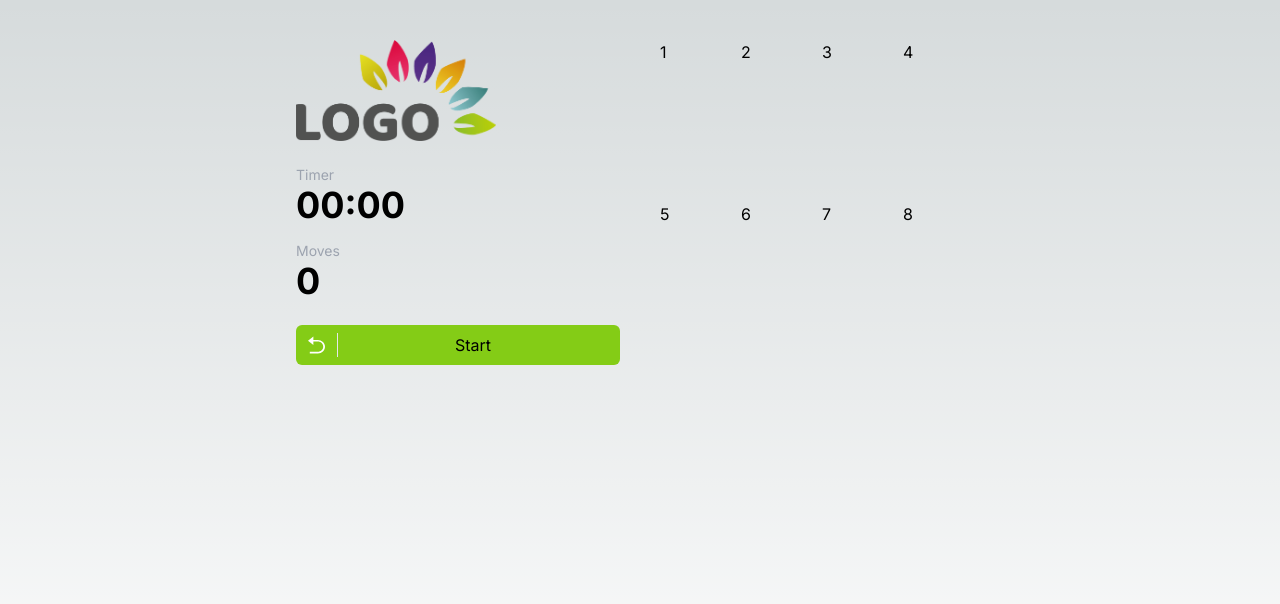
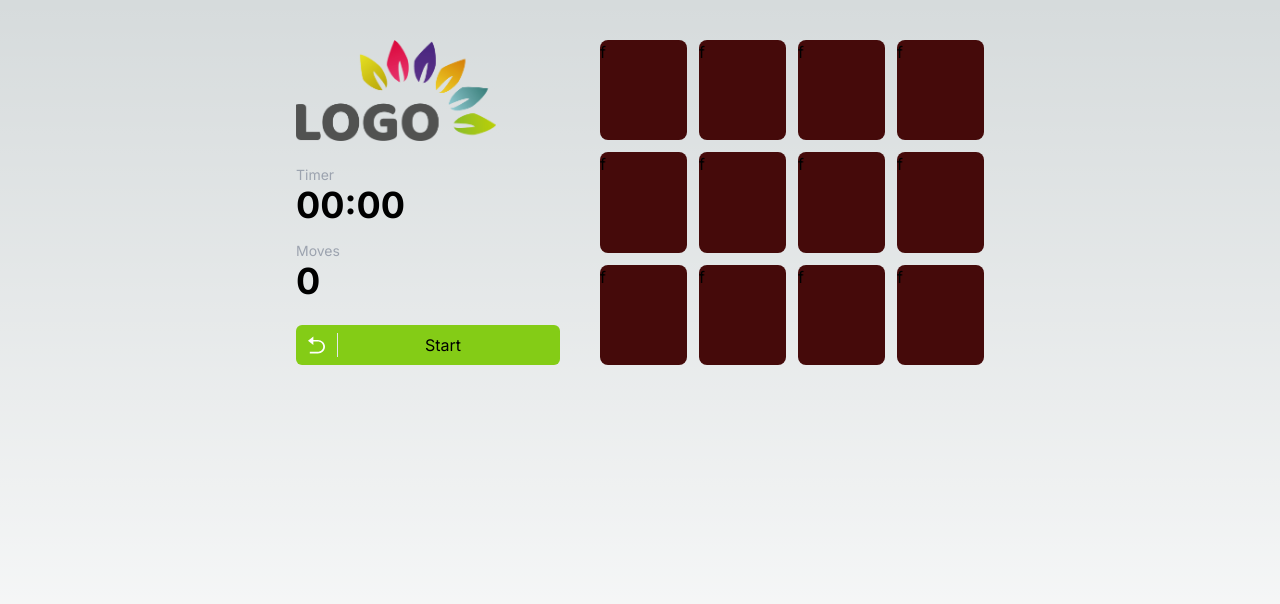
Before and after one commit to ThyagoMac/react-memory-game, a Next.js app: page / in a window 1280 px wide. Shown: the top 604 px of the page. Built offline with nearby package versions, Linux system fonts and the light colour scheme.

Commit message:
reset and start logic;

```diff
--- a/src/app/page.tsx
+++ b/src/app/page.tsx
@@ -6,8 +6,54 @@ import logoImg from "@/assets/devmemory_logo2.png";
 
 import { InfoItem } from "@/components/info-item";
 import { Button } from "@/components/button";
+import { items } from "@/data/items";
+import { useEffect, useState } from "react";
+import { GridItemType } from "@/types/GridItemType";
 
 export default function Home() {
+  const [isPlaying, setIsPlaying] = useState<boolean>(false);
+  const [timeElapsed, setTimeElapsed] = useState<number>(0);
+  const [movesCount, setMovesCount] = useState<number>(0);
+  const [showCrount, setShowCrount] = useState<number>(0);
+  const [gridItems, setGridItems] = useState<GridItemType[]>([]);
+
+  useEffect(() => {
+    resetAndCreateGrid();
+  }, []);
+
+  const resetAndCreateGrid = () => {
+    setTimeElapsed(0);
+    setMovesCount(0);
+    setShowCrount(0);
+
+    //create empty grid
+    let totalTiles = items.length * 2
+    let finalGrid: GridItemType[] =[];
+    for (let i = 0; i < totalTiles; i++) {
+      finalGrid.push({
+        item: null,
+        shown: false,
+        isSelected: false,
+      });
+    }
+    //fill gridItems
+    for (let w = 0; w < 2; w++) {
+      for (let i = 0; i < items.length; i++) {
+        let pos = -1;
+        while (pos < 0 || finalGrid[pos].item !== null) {
+          pos = Math.floor(Math.random() * totalTiles);
+        }
+
+        finalGrid[pos].item = i;
+      }
+    }
+
+    setGridItems(finalGrid);
+
+    //start game
+    setIsPlaying(true);
+  }
+
   const handleRestartBtn = () => {
     console.log('pipi')
   }
@@ -26,15 +72,10 @@ export default function Home() {
 
           <Button label="Start" icon={restartImg} onClick={handleRestartBtn} />
         </div>
-        <div className="grid grid-cols-4 flex-1">
-          <div>1</div>
-          <div>2</div>
-          <div>3</div>
-          <div>4</div>
-          <div>5</div>
-          <div>6</div>
-          <div>7</div>
-          <div>8</div>
+        <div className="grid grid-cols-4 gap-3 w-full md:w-96">
+          {gridItems.map((item, index) => (
+            <div className="bg-red-950 rounded-lg" key={index}>{item.shown ? "t": 'f'}</div>
+          ))}
         </div>
       </div>
     </main>
--- /dev/null
+++ b/src/data/items.ts
@@ -0,0 +1,16 @@
+import androidImg from "@/assets/svgs/android.svg";
+import truckImg from "@/assets/svgs/caminhao.svg";
+import disneyImg from "@/assets/svgs/disney.svg";
+import starImg from "@/assets/svgs/estrela.svg";
+import gasImg from "@/assets/svgs/gasolina.svg";
+import motoImg from "@/assets/svgs/moto.svg";
+import { TileType } from "@/types/TileType";
+
+export const items: TileType[] = [
+  { name: "android", icon: androidImg },
+  { name: "truck", icon: truckImg },
+  { name: "disney", icon: disneyImg },
+  { name: "star", icon: starImg },
+  { name: "gas", icon: gasImg },
+  { name: "moto", icon: motoImg },
+]
--- /dev/null
+++ b/src/types/GridItemType.ts
@@ -0,0 +1,5 @@
+export type GridItemType = {
+  item: number | null;
+  shown: boolean;
+  isSelected: boolean;
+}
--- /dev/null
+++ b/src/types/TileType.ts
@@ -0,0 +1,4 @@
+export type TileType = {
+  name: string;
+  icon: string;
+}
```
